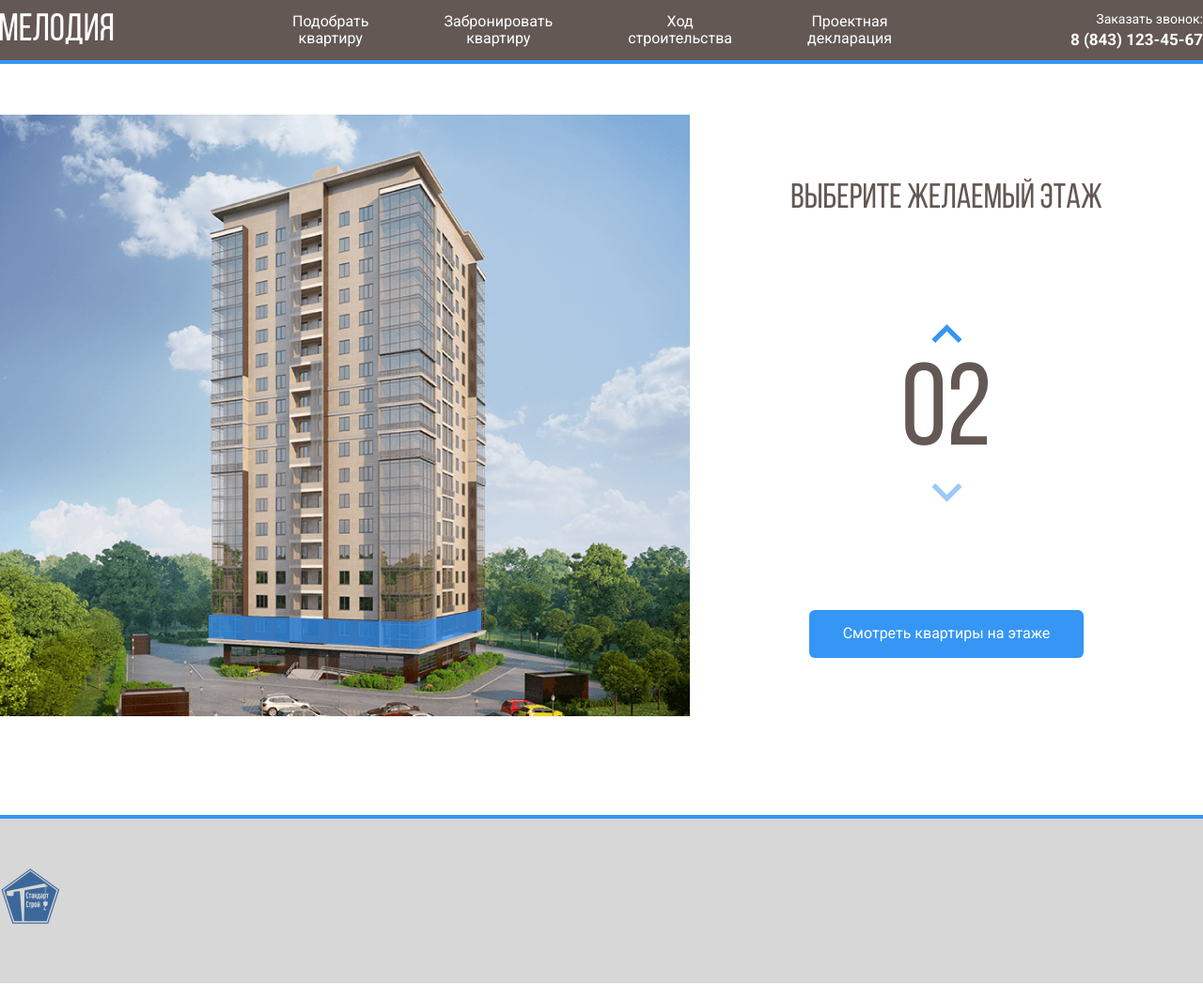
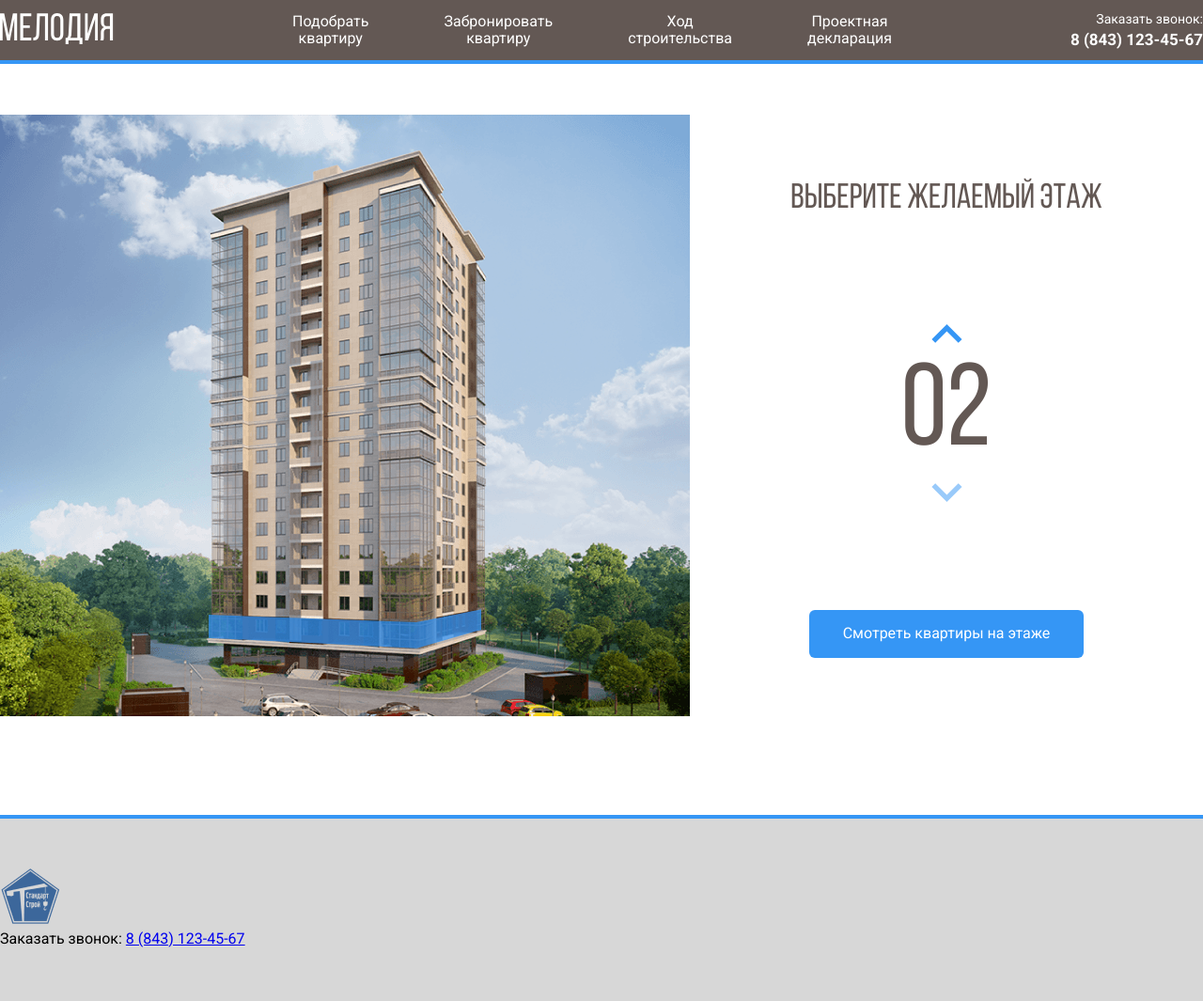
Before and after one commit to AnisinPavel/melody, a plain HTML site: page index.html in a window 1280 px wide. Shown: the whole page at 94% size. Drawn offline with nearby package versions, Linux system fonts and the light colour scheme.

Commit message:
Работа с футером

```diff
--- a/index.html
+++ b/index.html
@@ -236,7 +236,14 @@
       <!-- /.main-info -->
     </main>
     <footer class="footer">
-      <div class="container"><img src="img/for_fav-01.png" alt="" /></div>
+      <div class="container">
+        <img class="footer-logo" src="img/for_fav-01.png" alt="" />
+        <div class="footer-contacts">
+          <span class="footer-text">Заказать звонок:</span>
+          <a class="footer-phone" href="tel:+78431234567">8 (843) 123-45-67</a>
+        </div>
+        <div class="footer-group"></div>
+      </div>
     </footer>
     <div class="modal">
       <div class="modal-dialog">
```
